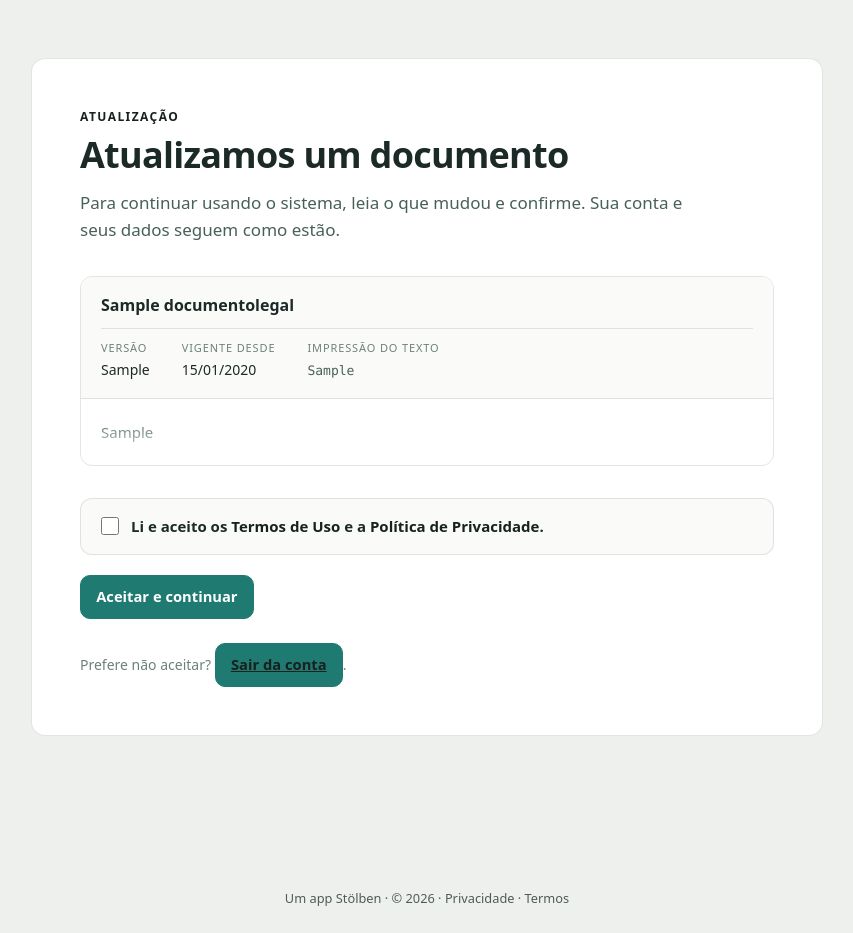
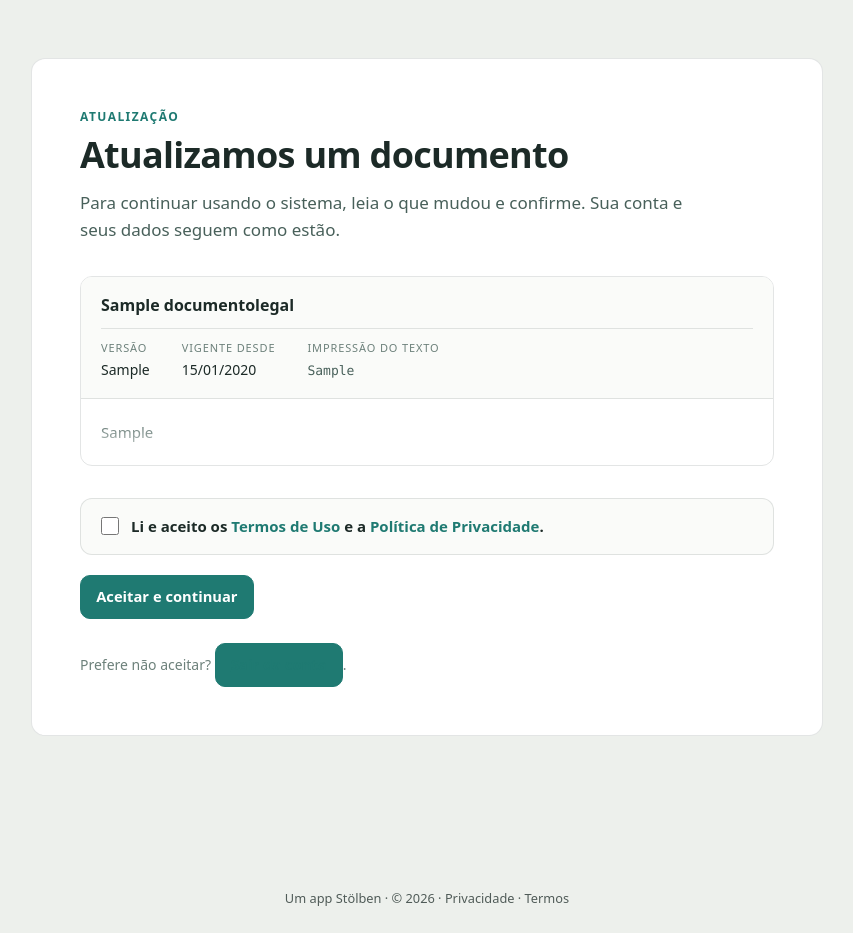
Before and after one commit to rigst/sistema_vetorial, a Django app: page /legal/reaceite/ in a window 1280 px wide. Shown: the part 53-986 px from the top of the page, without its empty margins (213-1066 px from the left). Run offline with Django 5.2, Linux system fonts and the light colour scheme; a user stored in the database is signed in; tables that the repository leaves empty hold one stand-in row (values such as "Sample post"); data that the repository does not hold is empty; parts of the project's set-up code (start-up, migrations or seed data) failed here and were passed over.

Commit message:
Usa o verde do app nos destaques das telas legais
A ponte de tokens mapeava o acento forte para --ink, deixando o sobretítulo e
os links em tinta escura. Este projeto não tem variante escura do acento, e o
verde-petróleo já tem contraste suficiente sobre branco.

Co-Authored-By: Claude Opus 5 <noreply@anthropic.com>

```diff
--- a/static/css/style.css
+++ b/static/css/style.css
@@ -1736,7 +1736,7 @@ textarea:focus {
   --legal-t700: var(--text-soft);
   --legal-t500: var(--muted);
   --legal-accent: var(--accent);
-  --legal-accent-forte: var(--ink);
+  --legal-accent-forte: var(--accent);
   --legal-danger: var(--danger);
   --legal-warn: var(--warning);
   --legal-raio-lg: var(--radius-lg);
```
